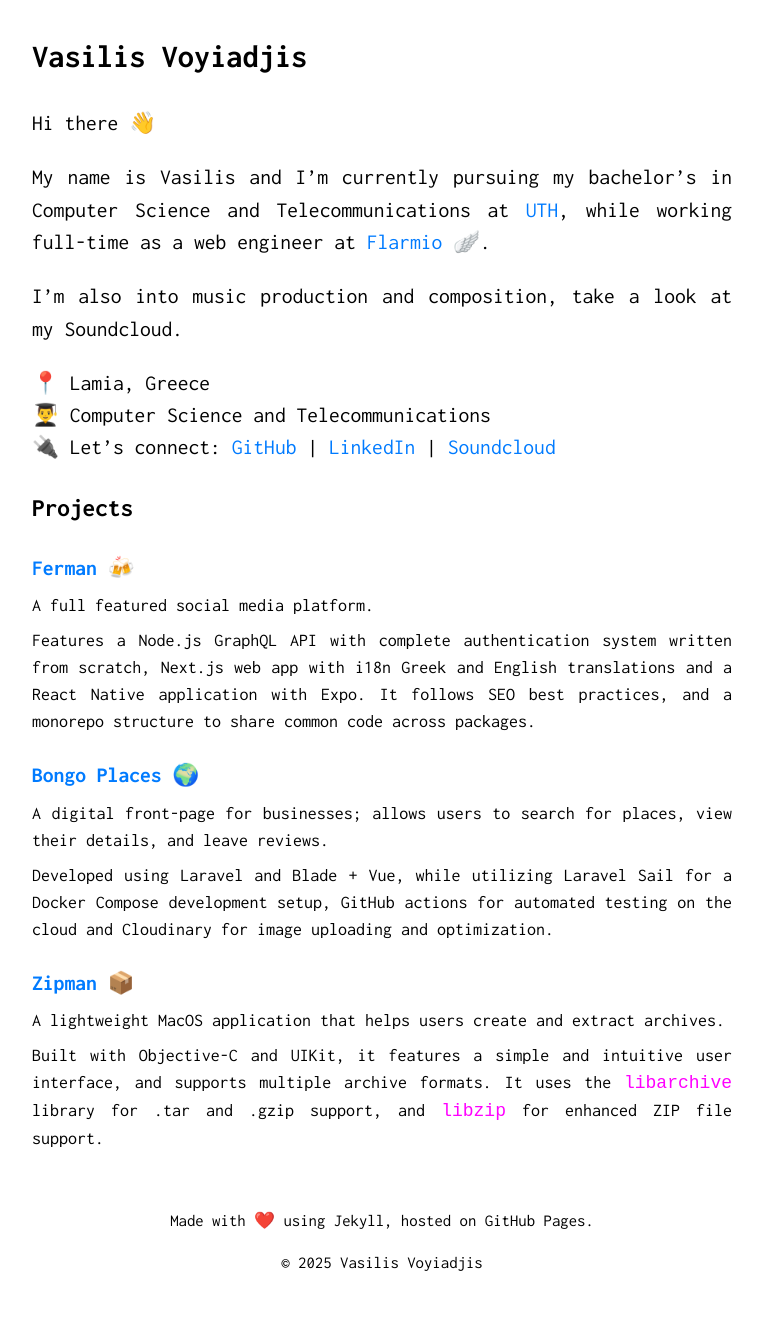
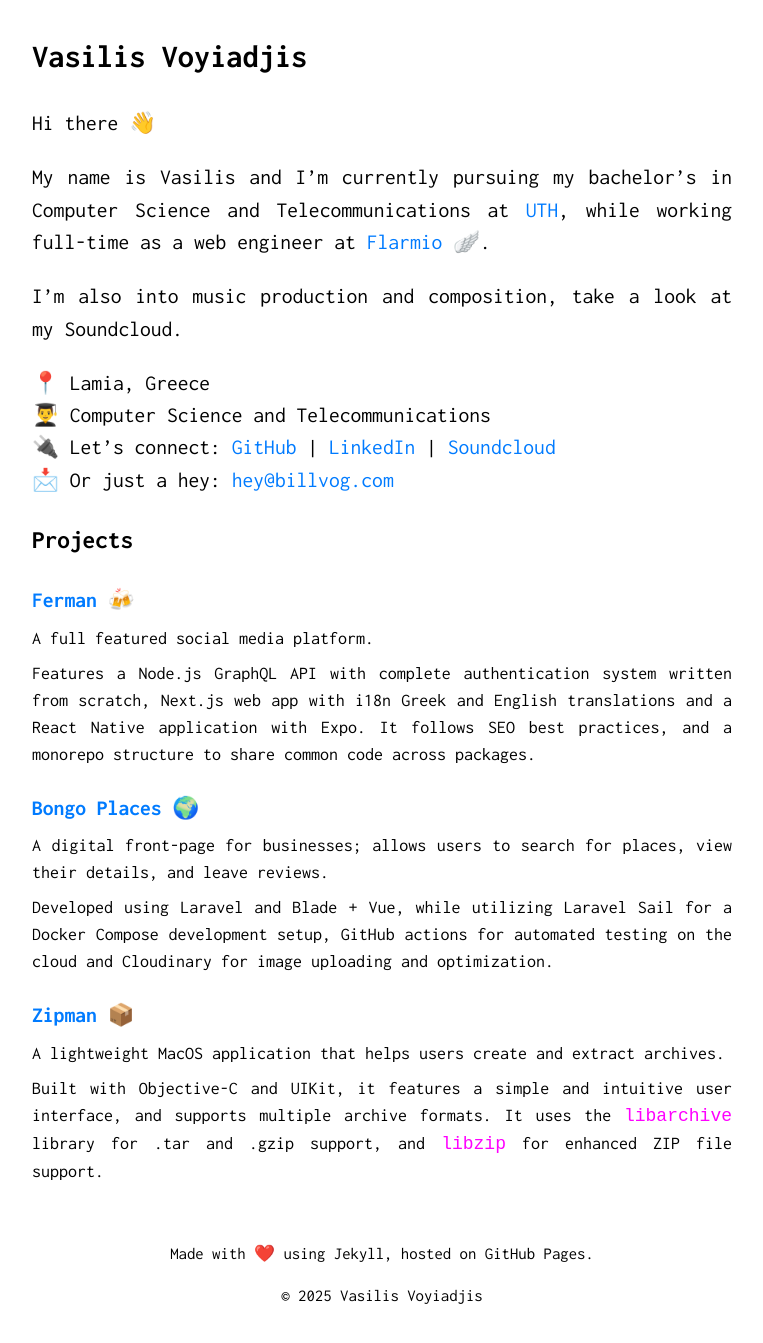
Before and after one commit to billvog/billvog.github.io, a Jekyll site: the page built from index.md, in a window 1280 px wide, cut to the strip 422-1770 px from the top of the page. Shown: the top 1343 px of the strip, without its empty margins (258-1021 px from the left). Built offline with Jekyll 4.4.1, drawn with Linux system fonts in a browser that asks for light colours; before the commit the page ends 1737 px from its top, so only the background shows below that.

Commit message:
added my email for contact

```diff
--- a/index.md
+++ b/index.md
@@ -19,7 +19,8 @@ I'm also into music production and composition, take a look at my Soundcloud.
 🔌 Let's connect:
 <a href="https://github.com/billvog" target="_blank">GitHub</a> \|
 <a href="https://linkedin.com/in/vasilis-voyiadjis" target="_blank">LinkedIn</a> \|
-<a href="https://soundcloud.com/billvog" target="_blank">Soundcloud</a>
+<a href="https://soundcloud.com/billvog" target="_blank">Soundcloud</a> <br />
+📩️ Or just a hey: <a href="mailto:hey@billvog.com" target="_blank">hey@billvog.com</a>
 
 ### Projects
 
```
